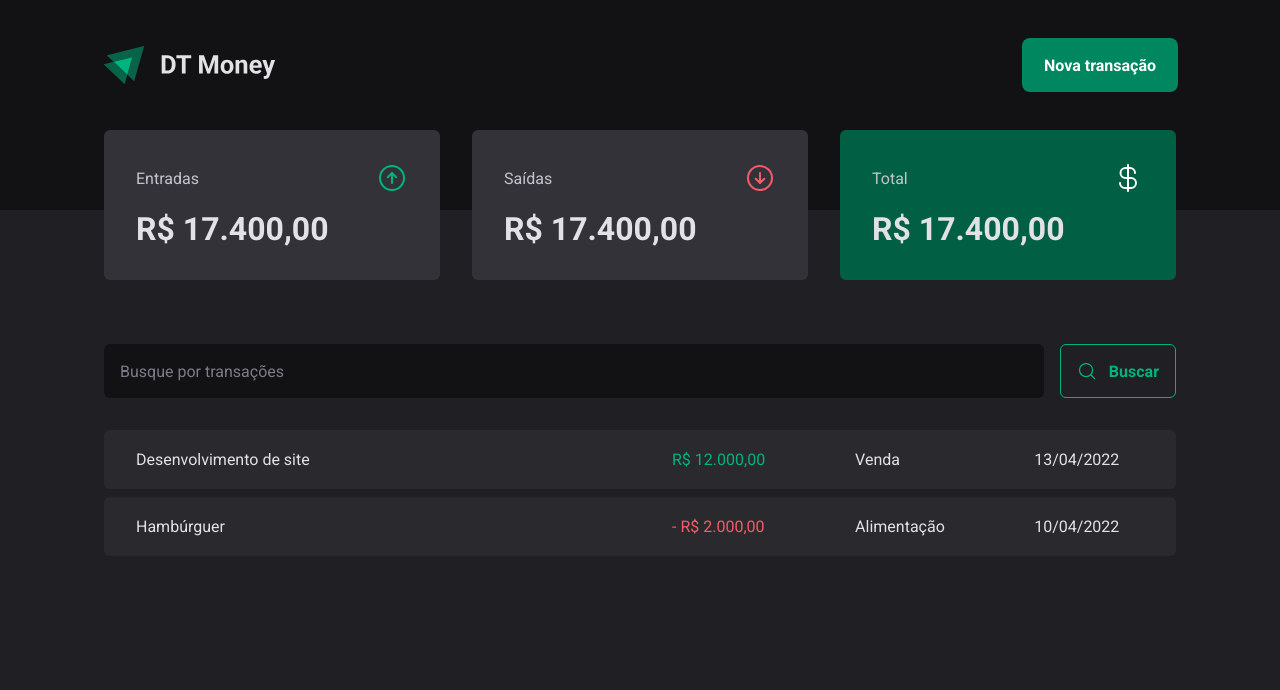
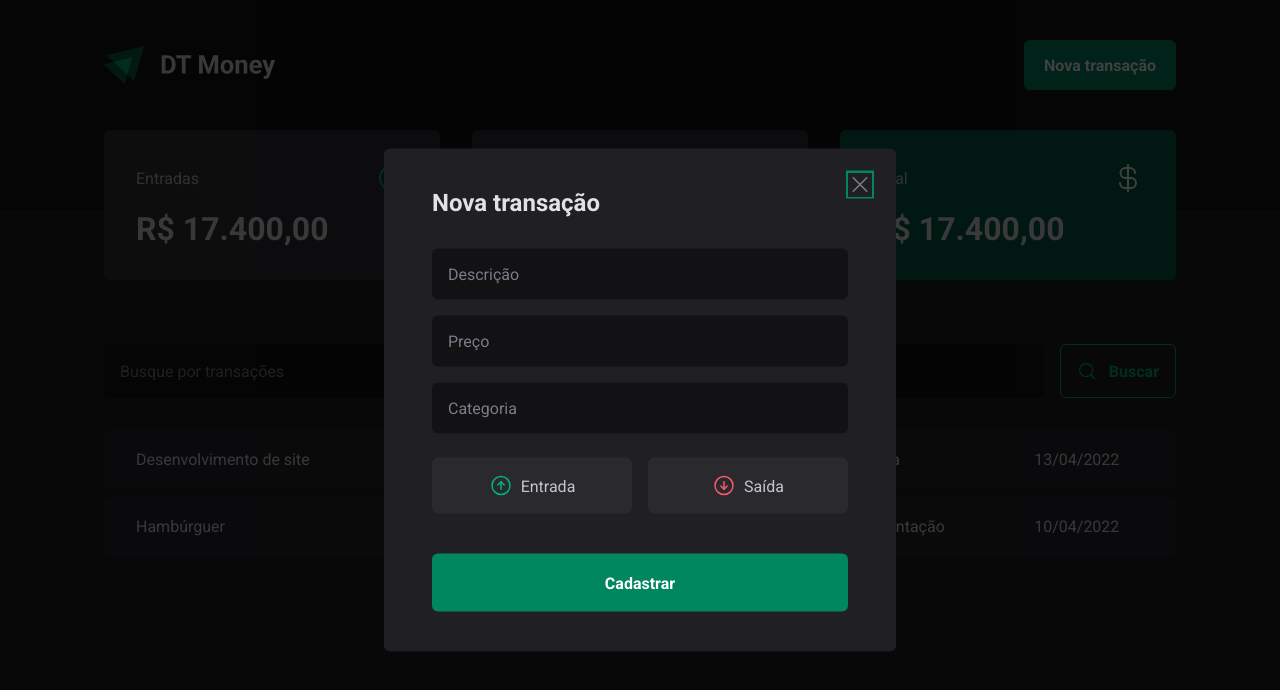
Before and after one commit to guilhermezaparoli/dt-money, a React (Vite) app: page / in a window 1280 px wide. Both pictures are taken after a click on the button "Nova transação". Shown: the top 690 px of the page. Built offline with nearby package versions, Linux system fonts and the light colour scheme.

Commit message:
FEAT: Creation of dialog and radioGroup from radix

```diff
--- a/package.json
+++ b/package.json
@@ -10,6 +10,8 @@
     "preview": "vite preview"
   },
   "dependencies": {
+    "@radix-ui/react-dialog": "^1.0.5",
+    "@radix-ui/react-radio-group": "^1.1.3",
     "phosphor-react": "^1.4.1",
     "react": "^18.2.0",
     "react-dom": "^18.2.0",
--- a/src/components/Header/index.tsx
+++ b/src/components/Header/index.tsx
@@ -1,11 +1,23 @@
 import { HeaderContainer, HeaderContent, NewTransactionButton } from './styles';
 import logoImg from '../../assets/logo.svg';
+
+import * as Dialog from "@radix-ui/react-dialog";
+import { NewTransactionModal } from '../NewTransactionModal';
+
 export function Header() {
   return (
     <HeaderContainer>
       <HeaderContent>
         <img src={logoImg} alt="" />
+        <Dialog.Root>
+          <Dialog.Trigger asChild>
         <NewTransactionButton>Nova transação</NewTransactionButton>
+
+          </Dialog.Trigger>
+         <NewTransactionModal/>
+
+
+        </Dialog.Root>
       </HeaderContent>
     </HeaderContainer>
   );
--- /dev/null
+++ b/src/components/NewTransactionModal/index.tsx
@@ -0,0 +1,39 @@
+import * as Dialog from '@radix-ui/react-dialog';
+import {
+  CloseButton,
+  Content,
+  Overlay,
+  TransactionType,
+  TransactionTypeButton,
+} from './styles';
+import { ArrowCircleDown, ArrowCircleUp, X } from 'phosphor-react';
+
+export function NewTransactionModal() {
+  return (
+    <Dialog.Portal>
+      <Overlay />
+      <Content>
+        <Dialog.Title>Nova transação</Dialog.Title>
+        <CloseButton>
+          <X size={24} />
+        </CloseButton>
+
+        <form action="">
+          <input type="text" placeholder="Descrição" required />
+          <input type="text" placeholder="Preço" required />
+          <input type="text" placeholder="Categoria" required />
+
+          <TransactionType>
+            <TransactionTypeButton variant='income' value='income'>
+              <ArrowCircleUp size={24}/>
+              Entrada</TransactionTypeButton>
+            <TransactionTypeButton variant='outcome' value='outcome'>
+              <ArrowCircleDown size={24}/>
+              Saída</TransactionTypeButton>
+          </TransactionType>
+          <button type="submit">Cadastrar</button>
+        </form>
+      </Content>
+    </Dialog.Portal>
+  );
+}
--- /dev/null
+++ b/src/components/NewTransactionModal/styles.ts
@@ -0,0 +1,113 @@
+import * as Dialog from '@radix-ui/react-dialog';
+import styled from 'styled-components';
+import * as RadioGroup from '@radix-ui/react-radio-group';
+
+export const Overlay = styled(Dialog.Overlay)`
+  position: fixed;
+  width: 100vw;
+  height: 100vh;
+  inset: 0;
+  background: rgba(0, 0, 0, 0.75);
+`;
+export const Content = styled(Dialog.Content)`
+  min-width: 32rem;
+  border-radius: 6px;
+  padding: 2.5rem 3rem;
+  background-color: ${({ theme }) => theme['gray-800']};
+
+  position: fixed;
+  top: 50%;
+  left: 50%;
+  transform: translate(-50%, -50%);
+
+  form {
+    margin-top: 2rem;
+    display: flex;
+    flex-direction: column;
+    gap: 1rem;
+
+    input {
+      border-radius: 6px;
+      border: 0;
+      background-color: ${({ theme }) => theme['gray-900']};
+      color: ${({ theme }) => theme['gray-300']};
+      padding: 1rem;
+
+      &::placeholder {
+        color: ${({ theme }) => theme['gray-500']};
+      }
+    }
+
+    button[type='submit'] {
+      height: 58px;
+      border: 0;
+      background-color: ${({ theme }) => theme['green-500']};
+      color: ${({ theme }) => theme.white};
+      font-weight: bold;
+      padding: 0 1.25rem;
+      border-radius: 6px;
+      margin-top: 1.5rem;
+      cursor: pointer;
+      transition: background-color 0.2s;
+      &:hover {
+        background-color: ${({ theme }) => theme['green-700']};
+      }
+    }
+  }
+`;
+
+export const CloseButton = styled(Dialog.Close)`
+  position: absolute;
+  background-color: transparent;
+  border: 0;
+  top: 1.5rem;
+  right: 1.5rem;
+  line-height: 0;
+  cursor: pointer;
+  color: ${({ theme }) => theme['gray-500']};
+`;
+
+export const TransactionType = styled(RadioGroup.Root)`
+  display: grid;
+  grid-template-columns: repeat(2, 1fr);
+  gap: 1rem;
+  margin-top: 0.5rem;
+`;
+
+interface TransactionTypeButtonProps {
+  variant: 'income' | 'outcome';
+}
+
+export const TransactionTypeButton = styled(
+  RadioGroup.Item
+)<TransactionTypeButtonProps>`
+  background-color: ${({ theme }) => theme['gray-700']};
+  padding: 1rem;
+  display: flex;
+  align-items: center;
+  justify-content: center;
+  gap: 0.5rem;
+  border-radius: 6px;
+  cursor: pointer;
+  border: 0;
+  color: ${({ theme }) => theme['gray-300']};
+
+  svg {
+    color: ${({ variant, theme }) =>
+      variant === 'income' ? theme['green-300'] : theme['red-300']};
+  }
+
+  &[data-state="unchecked"]:hover {
+background: ${props => props.theme['gray-600']}
+  }
+
+  &[data-state='checked'] {
+    color: ${({ theme }) => theme.white};
+    background-color: ${({ variant, theme }) =>
+      variant === 'income' ? theme['green-500'] : theme['red-500']};
+
+    svg {
+      color: ${({ theme }) => theme.white};
+    }
+  }
+`;
```
Also changed, not shown: 1 other file (tests, documents, lock files or other folders).
